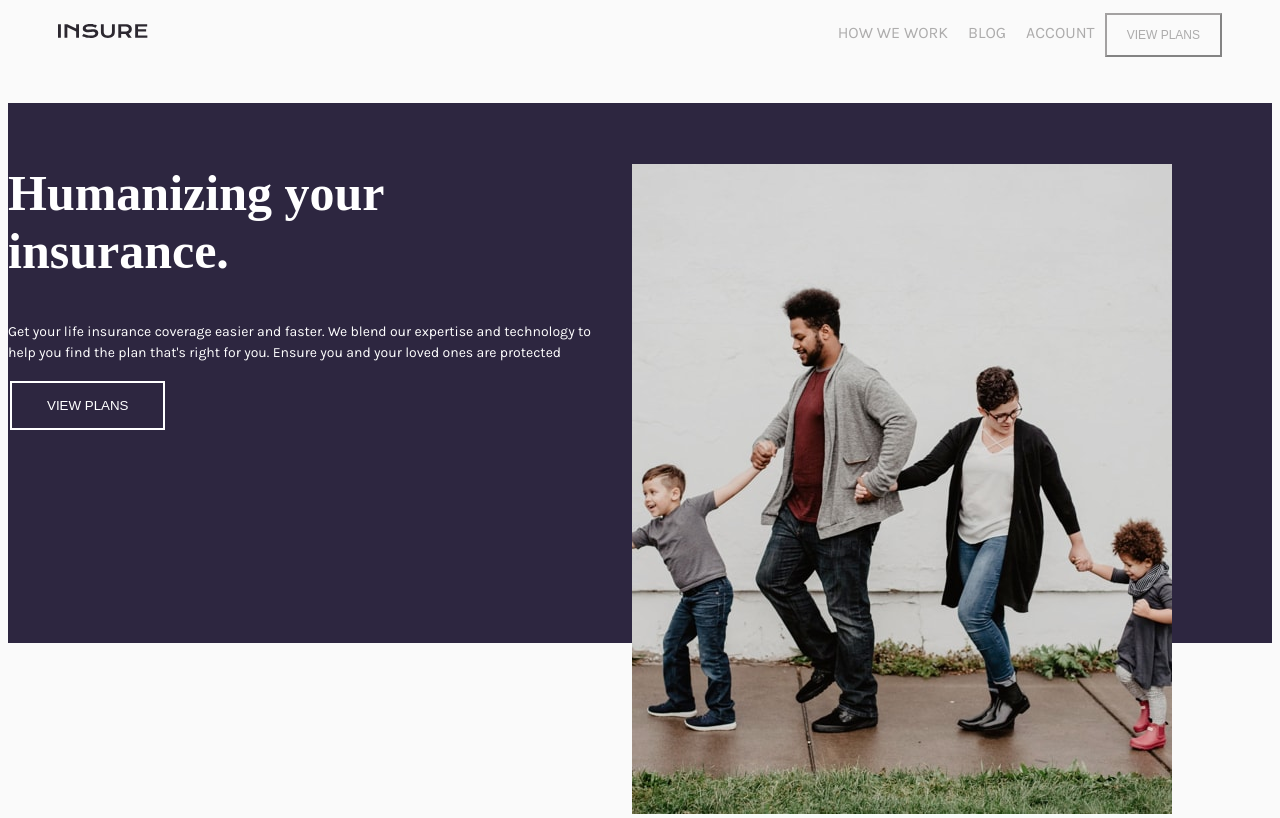
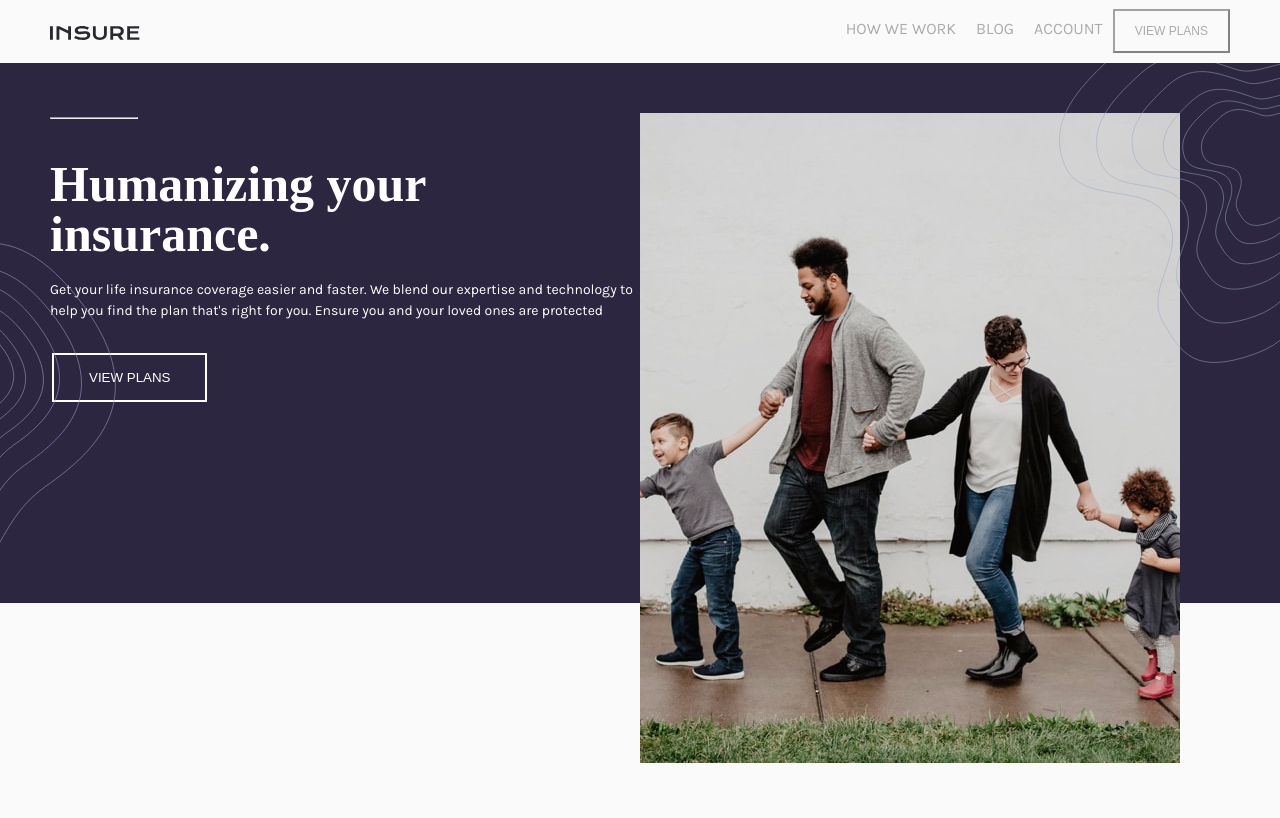
Before and after one commit to dutchkay1/Insure-landingpage, a plain HTML site: page index.html in a window 1280 px wide. Drawn offline with Linux system fonts and the light colour scheme.

Commit message:
Content logo errors both sides have been rectified

```diff
--- a/index.html
+++ b/index.html
@@ -1,22 +1,19 @@
 <!DOCTYPE html>
 <html lang="eng">
-
 	<head>
 		<meta charset="utf-8">
 		<meta name="viewport" content="width=device-width, initial-scale=1.0">
 		<!-- displays site properly based on user's device -->
-
 		<link rel="icon" type="image/png" sizes="32x32" href="./images/favicon-32x32.png">
 		<link href="https://fonts.googleapis.com/css2?family=Karla&display=swap" rel="stylesheet">
 		<link rel="stylesheet" type="text/css" href="style.css">
-
 		<title>Frontend Mentor | Insure landing page</title>
 	</head>
-
 	<body>
 		<header class="main-header">
 			<!-- Header navbar -->
-		<div class="header-logo">
+			<div
+			 class="header-logo">
 				<img src="images/logo.svg" alt="insure-logo">
 			</div>
 			<div class="main-header_menu">
@@ -28,13 +25,17 @@
 				</ul>
 			</div>
 		</header>
-
 		<section>
 			<div class="first-content">
-			<img src="" alt="">
-			<img src="" alt="">
+				<div class="mymage">
 
+					<img id="lpx" src="images/bg-pattern-intro-left-desktop.svg" alt="bg-pattern-intro-left" style="height">
+					<img id="rpx" src="images/bg-pattern-intro-right-desktop.svg" alt="bg-pattern-intro-right" style="height: float: right;">
+				</div>
+
+				<div id="my-content">
 					<div class="article">
+						<hr style="width: 7%; margin-bottom: 40px;">
 						<h1>Humanizing your <br>insurance.</h1>
 						<p>Get your life insurance coverage easier and faster. We blend our expertise and technology to<br> help you find the plan that's right for you. Ensure you and your loved ones are protected</p>
 				    </div>
@@ -42,6 +43,8 @@
 
 					     <button type="button">VIEW PLANS</button>
 				    </div>
+				</div>
+
 
 
 				<div class="my-image">
@@ -50,7 +53,5 @@
 				</div>
 			</div>
 		</section>
-
-
 	</body>
 </html>
--- a/style.css
+++ b/style.css
@@ -4,6 +4,11 @@ html, body{
 	font-size: 16px;
 	font-family: 'Karla', sans-serif;
 	background-color: hsl(0, 0%, 98%);
+}
+
+* {
+	margin: 0;
+	padding: 0;
 }
 
 /*.main-header {
@@ -19,13 +24,13 @@ html, body{
 	display: flex;
 	float: right;
 	position: relative;
-	bottom: 30px;
+	bottom: 10px;
 	margin-right: 50px;
 }
 
 .main-header .header-logo img {
 	position: relative;
-	top: 15px;
+	top: 25px;
 	max-width: 90px;
 	margin-left: 50px;
 
@@ -70,15 +75,40 @@ html, body{
 	padding: 0px;
 }
 
+#my-content {
+	margin-left: 50px;
+	line-height: 7em;
+	position: relative;
+	bottom: 250px;
+
+}
+
+.mymage #rpx {
+	height: 300px;
+	float: right;
+	position: relative;
+	z-index: 2;
+
+}
+
+.mymage #lpx {
+	height: 300px;
+	position: relative;
+	z-index: 2;
+	bottom: -180px;
+}
+
 .article h1{
 	font-family: 'DM Serif Display', serif;
 	text-align: left;
 	font-size: 50px;
+	line-height: 50px;
 }
 
 .article p {
 	font-size: 14px;
 	line-height: 1.5em;
+	margin-top: 20px;
 
 }
 
@@ -87,7 +117,7 @@ html, body{
 	float: right;
 	margin-right: 100px;
 	position: relative;
-	bottom: 270px;
+	top: -570px;
 }
 
 .section-button button {
```
Lines whose indentation alone changed are shown as unchanged.
